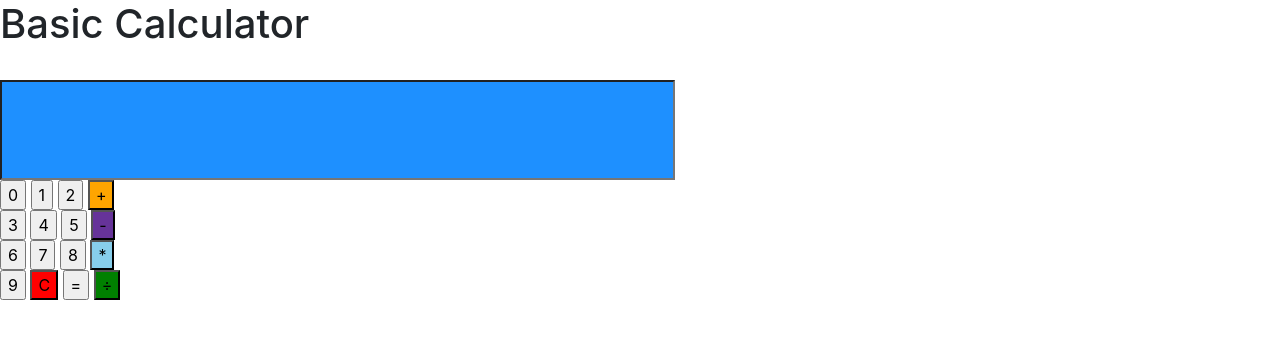
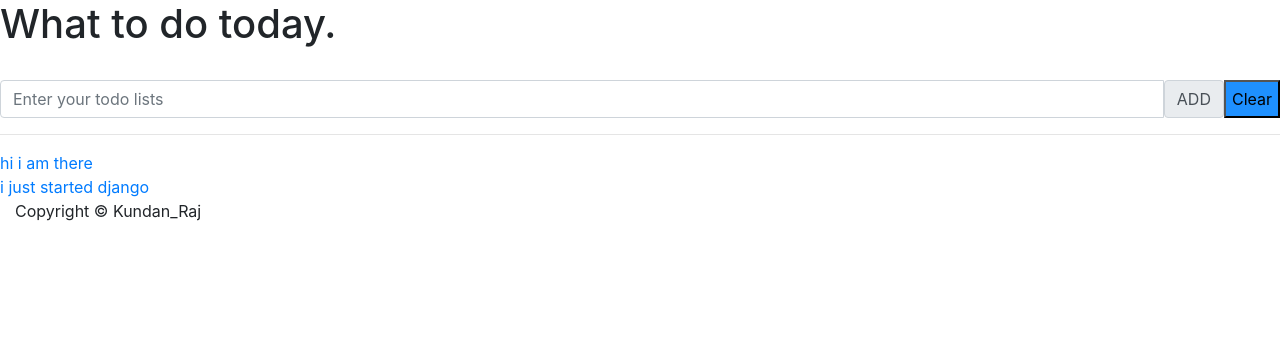
Before and after one commit to Kundan-Raj/todoapp, a Django app: page / in a window 1280 px wide. Shown: the top 339 px of the page. Run offline with Django 3.2, Linux system fonts and the light colour scheme; data comes from the database, SQL or seed files in the repository; some libraries are stand-ins or nearby versions.

Commit message:
Displaying database items

```diff
--- a/todolist/templates/todolist/index.html
+++ b/todolist/templates/todolist/index.html
@@ -2,38 +2,60 @@
 <!DOCTYPE html>
 <html lang="en">
     <head>
-        <title>Basic Calculator</title>
+        <title>Todo app</title>
         <meta charset="utf-8">
-        <meta name="description" content="Javascript calaculator" />
         <meta name="viewport" content="width=device-width, initial-scale=1">
         <link rel="stylesheet" href="{% static 'todolist/bs/bootstrap.min.css' %}" />
         <link href="{% static 'todolist/styles.css'%}" rel="stylesheet" type="text/css" />
-
+   <!--     <link rel="stylesheet" href="https://maxcdn.bootstrapcdn.com/bootstrap/4.5.2/css/bootstrap.min.css">
+        <script src="https://ajax.googleapis.com/ajax/libs/jquery/3.5.1/jquery.min.js"></script>
+        <script src="https://cdnjs.cloudflare.com/ajax/libs/popper.js/1.16.0/umd/popper.min.js"></script>
+        <script src="https://maxcdn.bootstrapcdn.com/bootstrap/4.5.2/js/bootstrap.min.js"></script>
+    -->
     </head>
 
     <body>
-        <h1>Basic Calculator</h1>
+        <h1>What to do today.</h1>
         <br/>
-        <form id ="myform" Name="calc">
-        <input name="display" style="width:675px;height: 100px;text-align: center;background-color: dodgerblue;"> <br/>
-        <input type="button" value="0" OnClick="calc.display.value+='0'">
-        <input type="button" value="1" OnClick="calc.display.value+='1'">
-        <input type="button" value="2" OnClick="calc.display.value+='2'">
+        <div class="container-floor" id="wrapper">
+        <form id ="myform" Name="textwrite">
+            <div class="input-group mb-3">
+                <input type="text" class="form-control" placeholder="Enter your todo lists">
+                    <div class="input-group-postpend">
+                        <span class="input-group-text">ADD</span>
+                    </div>
+                <input type="button" value="Clear" OnClick="calc.display.value=''" style="background-color: dodgerblue;">
+            </div>
+        </form><hr>
+       <!-- <input name="display" style="width:675px;height: 100px;text-align: center;background-color: dodgerblue;">
         <input type="button" value="+" OnClick="calc.display.value+='+'" style="background-color: orange;"><br/>
-        <input type="button" value="3" onclick="calc.display.value+='3'">
-        <input type="button" value="4" onclick="calc.display.value+='4'">
-        <input type="button" value="5" onclick="calc.display.value+='5'">
         <input type="button" value="-" onclick="calc.display.value+='-'" style="background-color: rebeccapurple;"><br/>
-        <input type="button" value="6" onclick="calc.display.value+='6'">
-        <input type="button" value="7" onclick="calc.display.value+='7'">
-        <input type="button" value="8" onclick="calc.display.value+='8'">
-        <input type="button" value="*" onclick="calc.display.value+='*'" style="background-color: skyblue;"><br/>
-        <input type="button" value="9" onclick="calc.display.value+='9'">
-        <input type="button" value="C" OnClick="calc.display.value=''" style="background-color: red;">
-        <input type="button" value="=" OnClick="calc.display.value=eval(calc.display.value)">
-        <input type="button" value="&#247;" onclick="calc.display.value+='/'" style="background-color: green;">
-        </form>
-
+        <input type="button" value="*" onclick="calc.display.value+='*'" style="background-color: skyblue;"><br/> -->
+       <!-- <input type="button" value="Delete" OnClick="calc.display.value=eval(calc.display.value)"> -->
+            <div class="list">
+                <ul class="list-group t20">
+                    {% for todolist in todo_items %}
+                    {% if todolist.completed %}
+                    <li class="list-group-items todo-completed">{{todolist.text}}</li>
+                    {% else %}
+                    <a href="#"><li class="list-group-items">{{todolist.text}}</li></a>
+                    {% endif %}
+                    {% endfor %}
+                    <!--
+                    <li class="list-goup-items">Learning Udemy course</li>
+                    <li class="list-group-items todo-completed">Create DBMS table.</li>
+                    <li class="list-group-items">Attend session on DevOps.</li>
+                    -->
+                </ul>
+            </div>
+        </div>
+        <footer>
+            <div class="rowpad">
+                <div class="col-lg-12 text-content">
+                    Copyright &copy; Kundan_Raj
+                </div>
+            </div>
+        </footer>
     </body>
 
 
--- a/todolist/views.py
+++ b/todolist/views.py
@@ -1,5 +1,9 @@
 from django.shortcuts import render
+
+from .models import Todolist
 
 # Create your views here.
 def index(request):
-    return render(request,'todolist/index.html')
+    todo_items = Todolist.objects.order_by('id')
+    context = {'todo_items':todo_items}
+    return render(request,'todolist/index.html',context)
```
